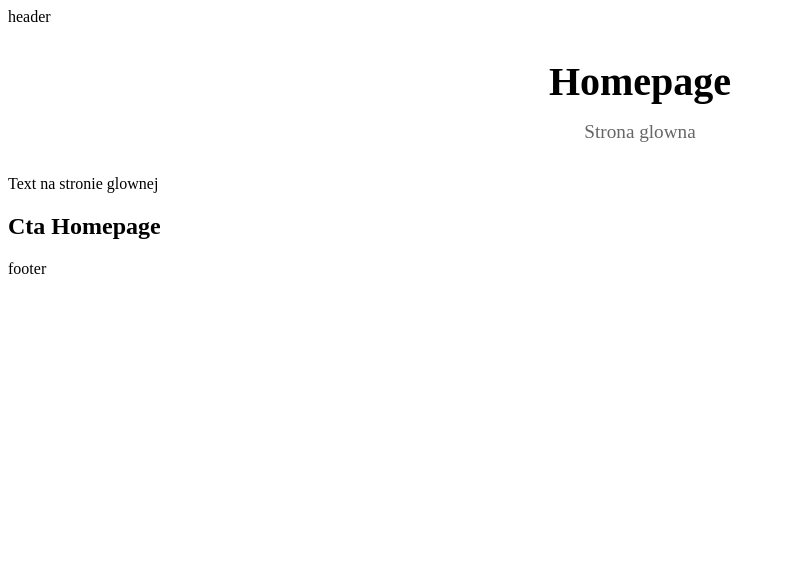
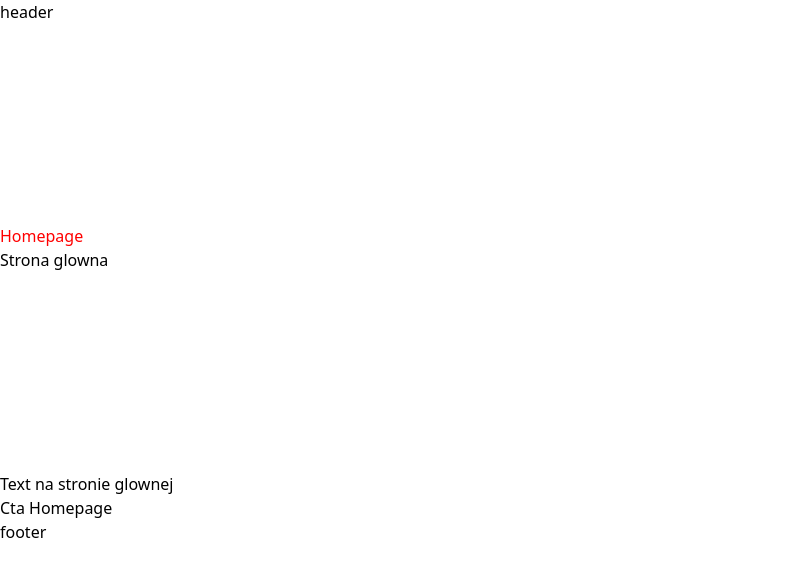
Before and after one commit to mate966/turborepo, an Astro site in the folder apps/astro/montrol/: page / in a window 1280 px wide. Shown: the whole page, without its empty margins (0-793 px from the left). Built offline with nearby package versions, Linux system fonts and the light colour scheme; Astro itself is replaced by a stand-in of ours.

Commit message:
init tailwind

```diff
--- a/apps/astro/montrol/astro.config.mjs
+++ b/apps/astro/montrol/astro.config.mjs
@@ -1,5 +1,8 @@
 // @ts-check
 import { defineConfig } from 'astro/config';
+import tailwind from '@astrojs/tailwind';
 
 // https://astro.build/config
-export default defineConfig({});
+export default defineConfig({
+    integrations: [tailwind()],
+});
--- a/apps/astro/montrol/package.json
+++ b/apps/astro/montrol/package.json
@@ -9,8 +9,9 @@
         "astro": "astro"
     },
     "dependencies": {
-        "astro": "^5.12.4",
+        "@astrojs/tailwind": "^6.0.0",
         "@repo/astro-libs": "workspace:*",
-        "@repo/astro-ui": "workspace:*"
+        "@repo/astro-ui": "workspace:*",
+        "astro": "^5.12.4"
     }
 }
--- /dev/null
+++ b/apps/astro/montrol/postcss.config.js
@@ -0,0 +1,6 @@
+export default {
+    plugins: {
+        tailwindcss: {},
+        autoprefixer: {},
+    },
+};
--- /dev/null
+++ b/apps/astro/montrol/tailwind.config.js
@@ -0,0 +1,11 @@
+/** @type {import('tailwindcss').Config} */
+export default {
+    content: [
+        './src/**/*.{astro,html,js,jsx,md,mdx,svelte,ts,tsx,vue}',
+        '../../../packages/astro/ui/modules/**/*.{astro,html,js,jsx,ts,tsx}',
+    ],
+    theme: {
+        extend: {},
+    },
+    plugins: [],
+};
--- a/package.json
+++ b/package.json
@@ -10,9 +10,11 @@
         "format": "prettier --write \"**/*.{ts,tsx,md,astro,js,mjs,json}\""
     },
     "devDependencies": {
+        "@astrojs/tailwind": "^6.0.0",
         "astro": "^5.12.4",
         "prettier": "^3.3.3",
         "prettier-plugin-astro": "^0.14.1",
+        "tailwindcss": "^3.4.0",
         "turbo": "^2.0.12"
     },
     "packageManager": "pnpm@9.0.0",
--- a/packages/astro/ui/modules/Hero/index.astro
+++ b/packages/astro/ui/modules/Hero/index.astro
@@ -6,42 +6,17 @@ export interface Props extends HeroProps {}
 const { title, subtitle } = Astro.props;
 ---
 
-<div class="m-hero">
-    <div class="m-hero__title">{title}</div>
+<div class="m-hero py-[100px]">
+    <h2 class="m-hero__title">{title}</h2>
     {subtitle && <div class="m-hero__subtitle">{subtitle}</div>}
 </div>
 
 <style>
     .m-hero {
-        padding: 2rem 0;
-        text-align: center;
+        margin: 100px 0;
     }
 
-    .m-hero--compact {
-        padding: 1rem 0;
-    }
-
-    .m-hero--large {
-        padding: 4rem 0;
-        font-size: 1.5em;
-    }
-
-    .m-hero__title {
-        font-size: 2.5rem;
-        font-weight: bold;
-        margin-bottom: 1rem;
-    }
-
-    .m-hero--compact .m-hero__title {
-        font-size: 2rem;
-    }
-
-    .m-hero--large .m-hero__title {
-        font-size: 3.5rem;
-    }
-
-    .m-hero__subtitle {
-        font-size: 1.2rem;
-        color: #666;
+    h2 {
+        color: red;
     }
 </style>
--- a/packages/astro/ui/package.json
+++ b/packages/astro/ui/package.json
@@ -6,7 +6,9 @@
         "./modules/*": "./modules/*/index.astro"
     },
     "peerDependencies": {
-        "astro": "^5.0.0"
+        "astro": "^5.0.0",
+        "@astrojs/tailwind": "^6.0.0",
+        "tailwindcss": "^3.4.0"
     },
     "devDependencies": {
         "astro": "^5.12.4",
```
Also changed, not shown: pnpm-lock.yaml.
